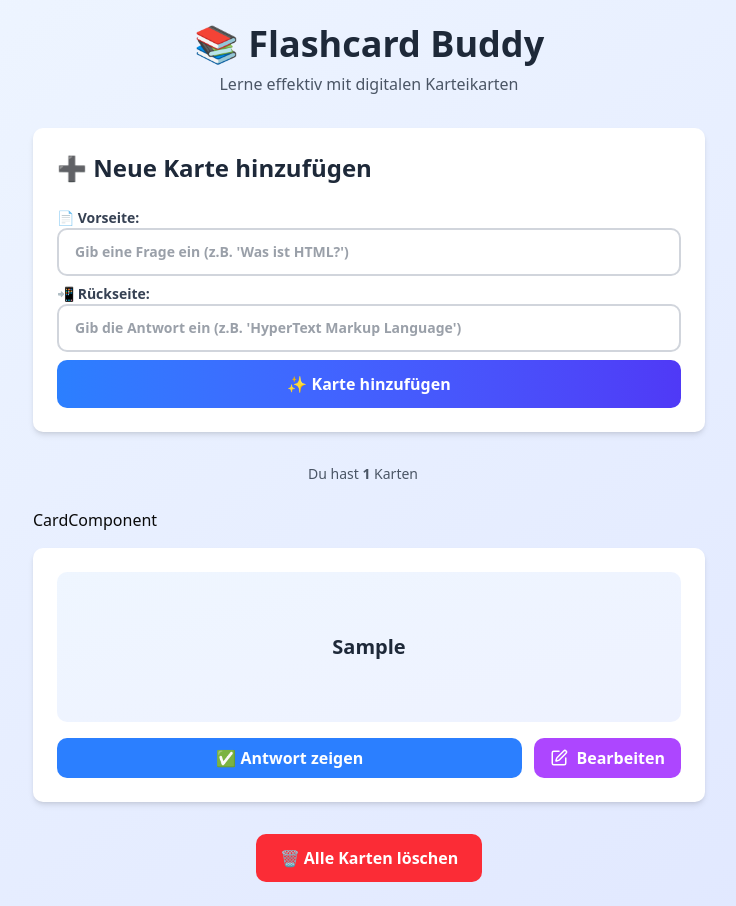
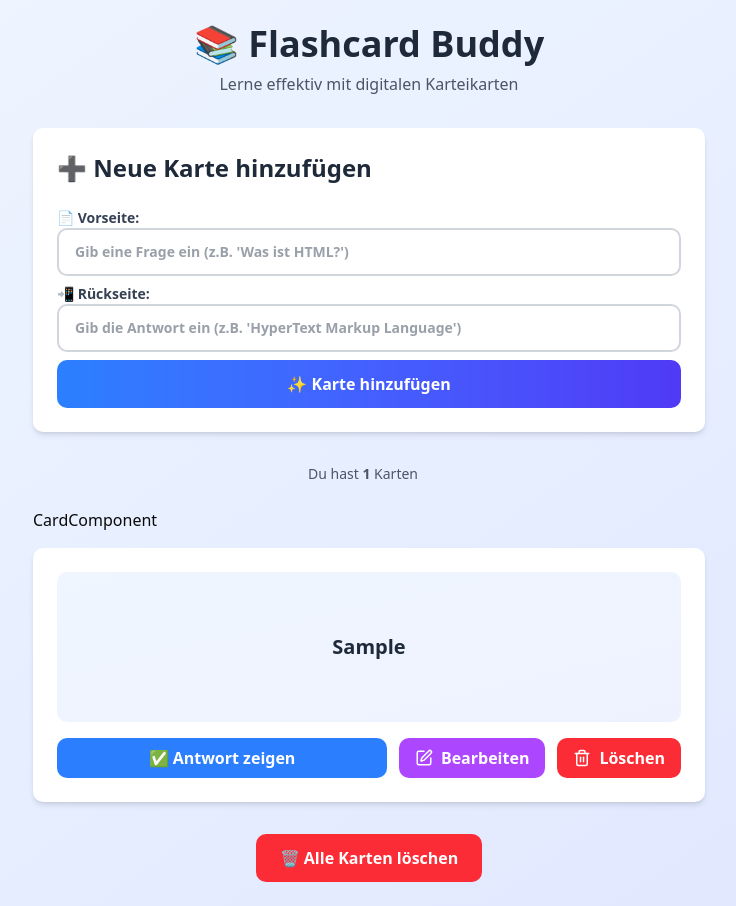
Before and after one commit to lilazero/andi-lilaj-flashcard-Buddy, a Next.js app: page / in a window 1280 px wide. Both pictures are taken after typing "Sample", "Sample" into the empty fields and a click on the button "✨ Karte hinzufügen". Shown: the whole page, without its empty margins (271-1007 px from the left). Built offline with nearby package versions, Linux system fonts and the light colour scheme.

Commit message:
FEAT: add delete functionality to cards with confirmation popup
1.Added deletebutton to CardComponent and onDelete property to card model
2. added deleteCard function to FlashcardBuddy

```diff
--- a/src/components/CardComponent.tsx
+++ b/src/components/CardComponent.tsx
@@ -1,6 +1,6 @@
 "use client";
 
-import { Edit } from "lucide-react";
+import { Edit, Trash2 } from "lucide-react";
 import { useState } from "react";
 import EditCardForm from "./EditCardForm";
 
@@ -12,12 +12,12 @@ export interface Card {
   showAnswer: boolean;
 }
 
-//TODO: add onDelete, OnEdit props etc.
 export interface CardComponentProps {
   card: Card;
   onToggleAnswer: (id: string) => void;
   onEdit: (id: string, front: string, back: string) => void;
   isLoading: boolean;
+  onDelete: (id: string) => void;
 }
 
 export function CardComponent({
@@ -25,6 +25,7 @@ export function CardComponent({
   onToggleAnswer,
   onEdit,
   isLoading,
+  onDelete,
 }: CardComponentProps) {
   const [isEditing, setIsEditing] = useState(false);
 
@@ -84,6 +85,22 @@ export function CardComponent({
               <span>Bearbeiten</span>
             </button>
             {/* DeleteButton */}
+
+            <button
+              onClick={() => {
+                if (
+                  confirm(
+                    `Möchtest du diese Karte wirklich löschen?\n\n"${card.front}"`
+                  )
+                ) {
+                  onDelete(card.id);
+                }
+              }}
+              className="px-4 py-2 bg-red-500 text-white rounded-lg font-semibold hover:bg-red-600 transition-colors flex items-center gap-2"
+            >
+              <Trash2 size={18} />
+              <span>Löschen</span>
+            </button>
           </div>
         </div>
       </div>
--- a/src/components/FlashcardBuddy.tsx
+++ b/src/components/FlashcardBuddy.tsx
@@ -121,6 +121,10 @@ export default function FlashcardBuddy() {
     );
   };
 
+  const deleteCard = (id: string): void => {
+    setCards(cards.filter((card) => card.id !== id));
+  };
+
   return (
     <div className="min-h-screen p-6 bg-gradient-to-br from-blue-50 to-indigo-100">
       <div className="max-w-2xl mx-auto">
@@ -187,6 +191,7 @@ export default function FlashcardBuddy() {
                 onToggleAnswer={toggleAnswer}
                 onEdit={updateCard}
                 isLoading={loadingCardId === card.id}
+                onDelete={deleteCard}
               />
             ))
           )}
```
